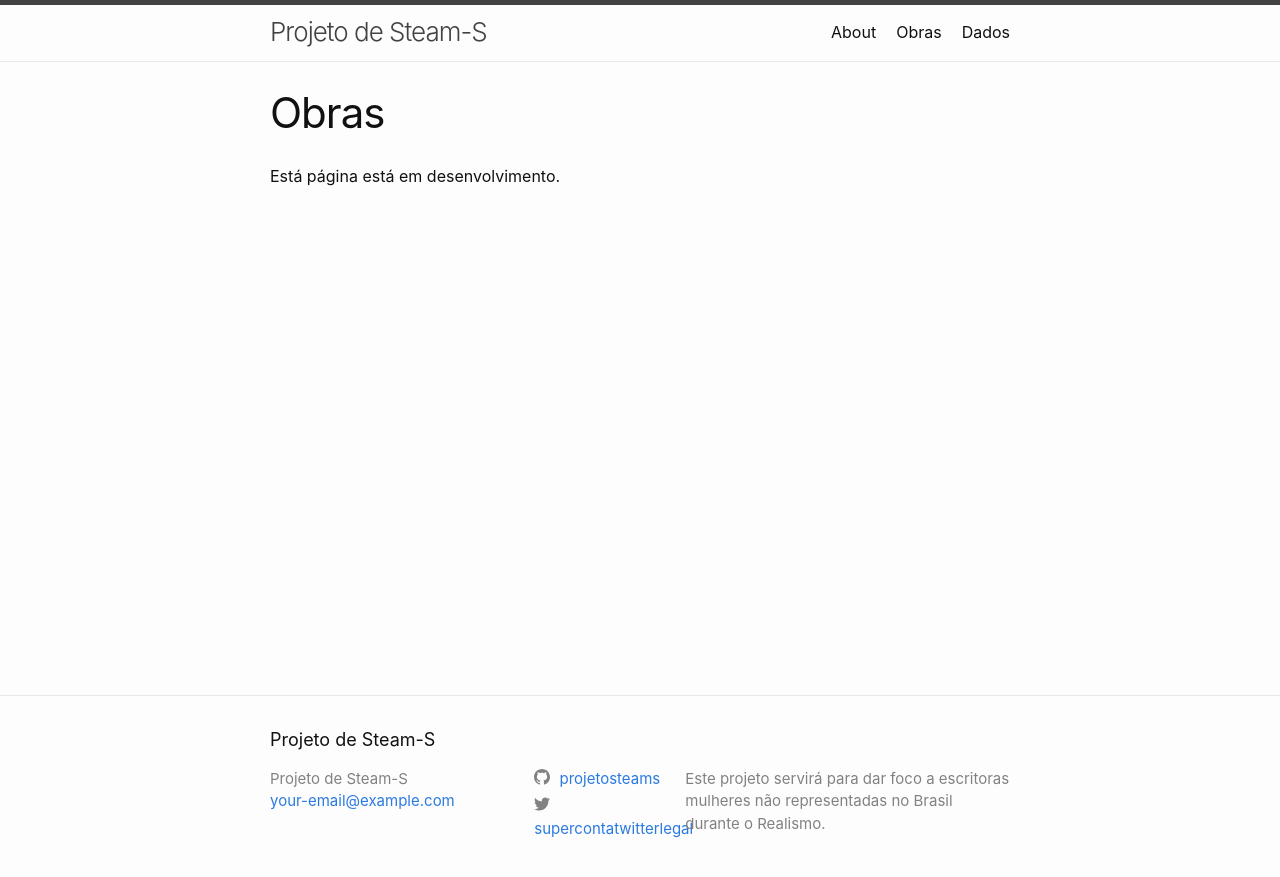
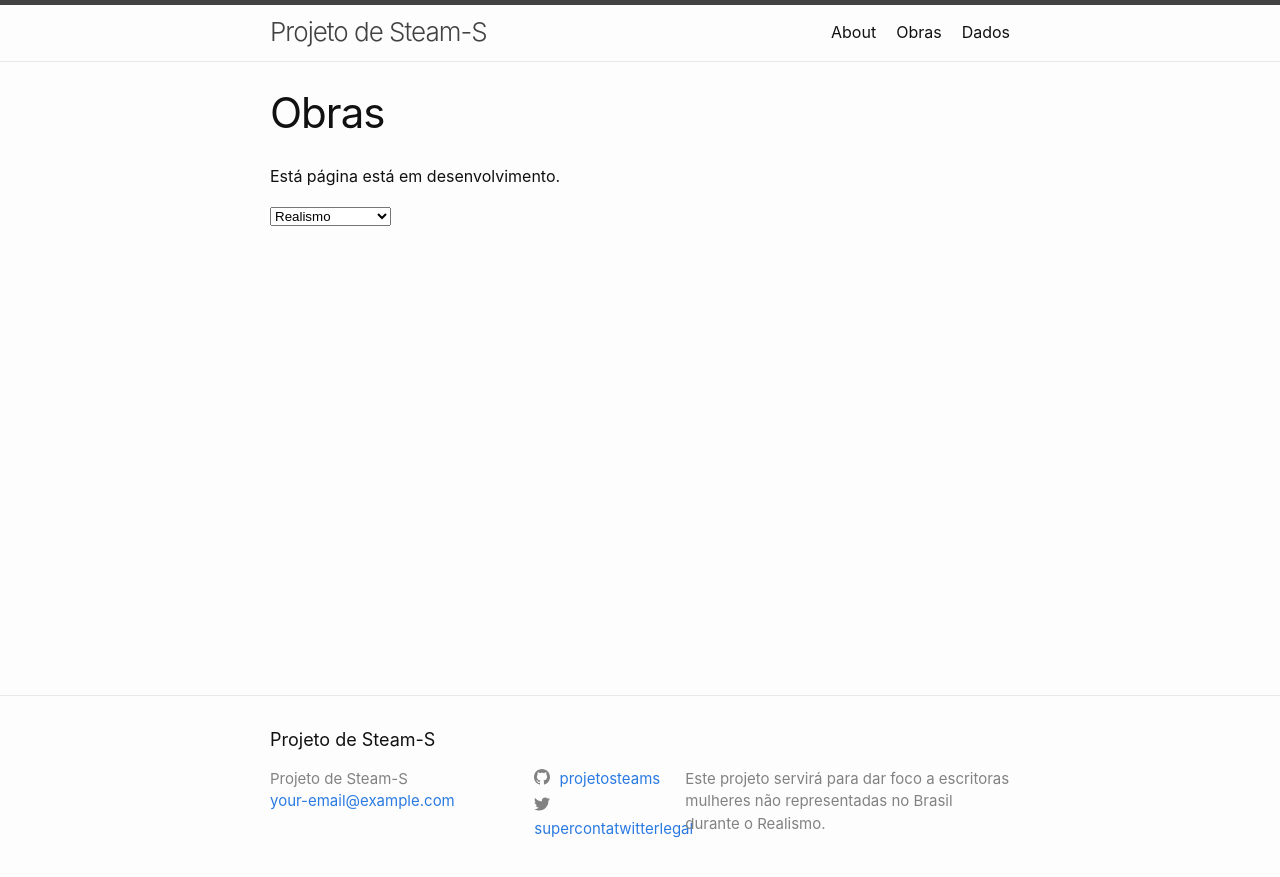
Before and after one commit to elas-na-literatura/elas-na-literatura.github.io, a Jekyll site: the page built from obras.markdown, in a window 1280 px wide. Shown: the top 877 px of the page. Built offline with Jekyll 4.4.1, drawn with Linux system fonts in a browser that asks for light colours.

Commit message:
tentei trem

```diff
--- a/obras.markdown
+++ b/obras.markdown
@@ -5,3 +5,12 @@
 ---
 
 Está página está em desenvolvimento.
+{% capture filtro_escolhido %}
+<select name="Filtros" id="Filtros">
+    <option value="realismo">Realismo</option>
+    <option value="premodernismo">Pré-Modernismo</option>
+    <option value="outro">Outro</option>
+</select>
+{% endcapture %}
+
+<p>{{ filtro_escolhido }}</p>
```
